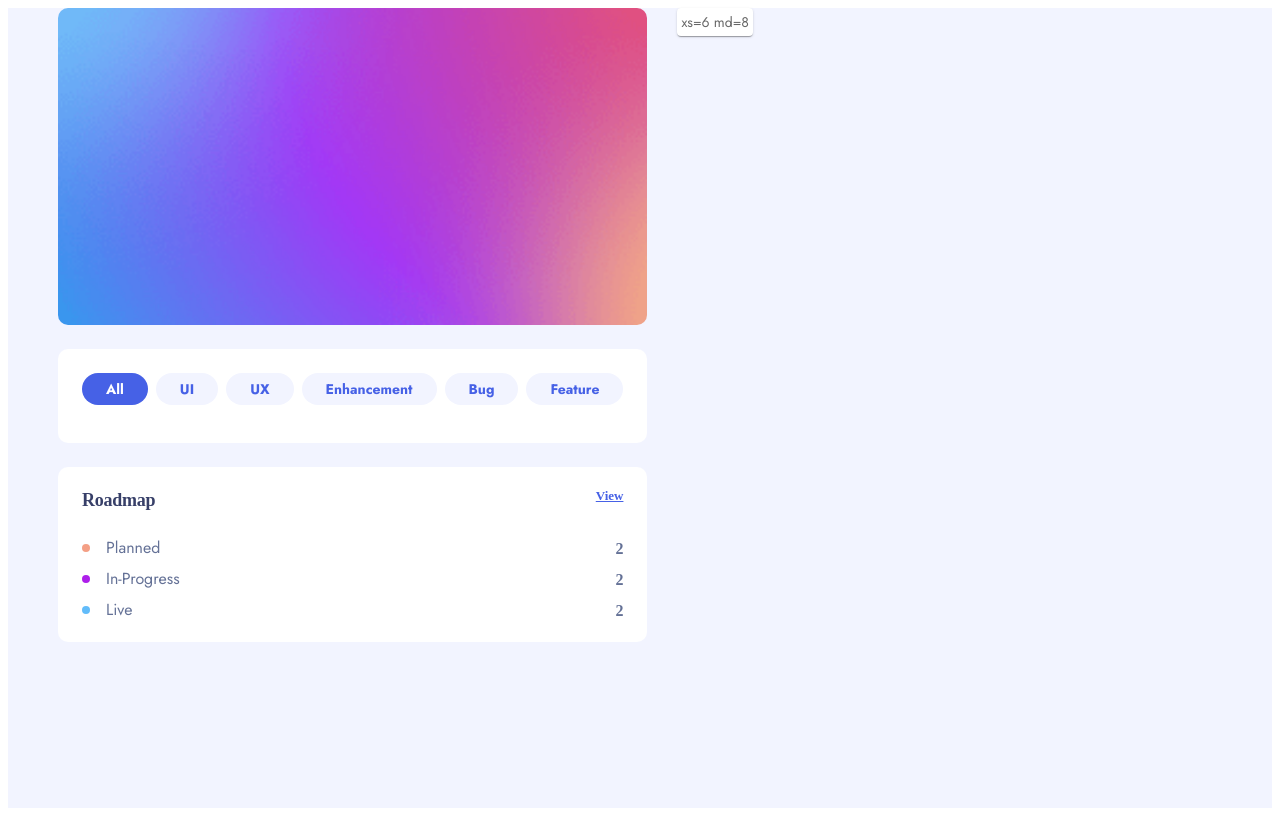
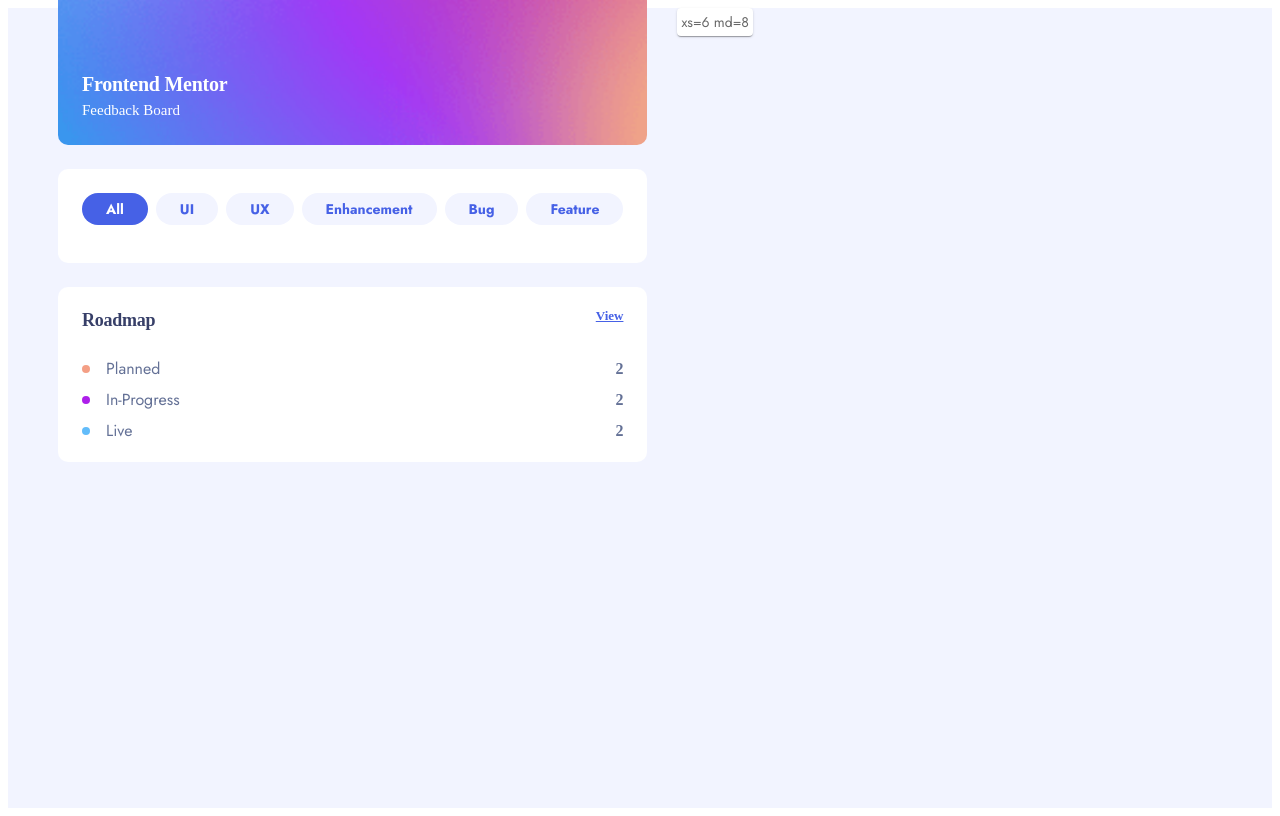
Before and after one commit to YoonJongok/product-feedback-web, a React (Vite) app: page / in a window 1280 px wide. Built offline with nearby package versions, Linux system fonts and the light colour scheme.

Commit message:
header sidebar done

```diff
--- a/src/components/SideMenu.tsx
+++ b/src/components/SideMenu.tsx
@@ -18,13 +18,44 @@
   const [slected, setSelected] = useState('All');
   return (
     <FlexBoxColumn sx={{ gap: 6 }}>
-      {/* <img src={DesktopHeaderImg} alt='Header image' /> */}
-      <Box
-        component='img'
-        sx={{ borderRadius: '10px' }}
-        alt='The house from the offer.'
-        src={DesktopHeaderImg}
-      />
+      <FlexBoxColumn
+        sx={{
+          position: 'relative',
+          justifyContent: 'flex-end',
+          alignItems: 'flex-start',
+          pt: '62px',
+          px: 6,
+          pb: 6,
+        }}
+      >
+        <Box
+          component='img'
+          sx={{
+            position: 'absolute',
+            left: 0,
+            bottom: 0,
+            width: '100%',
+            borderRadius: '10px',
+          }}
+          alt='The house from the offer.'
+          src={DesktopHeaderImg}
+        />
+
+        <Typography
+          variant='medium-02-bold'
+          sx={{ zIndex: 10, textTransform: 'capitalize', color: themeColors.white }}
+        >
+          frontend mentor
+        </Typography>
+
+        <Typography
+          variant='small-02-regular'
+          sx={{ zIndex: 10, textTransform: 'capitalize', color: themeColors.white }}
+        >
+          Feedback board
+        </Typography>
+      </FlexBoxColumn>
+
       <FlexBoxRow
         sx={{
           flexWrap: 'wrap',
```
